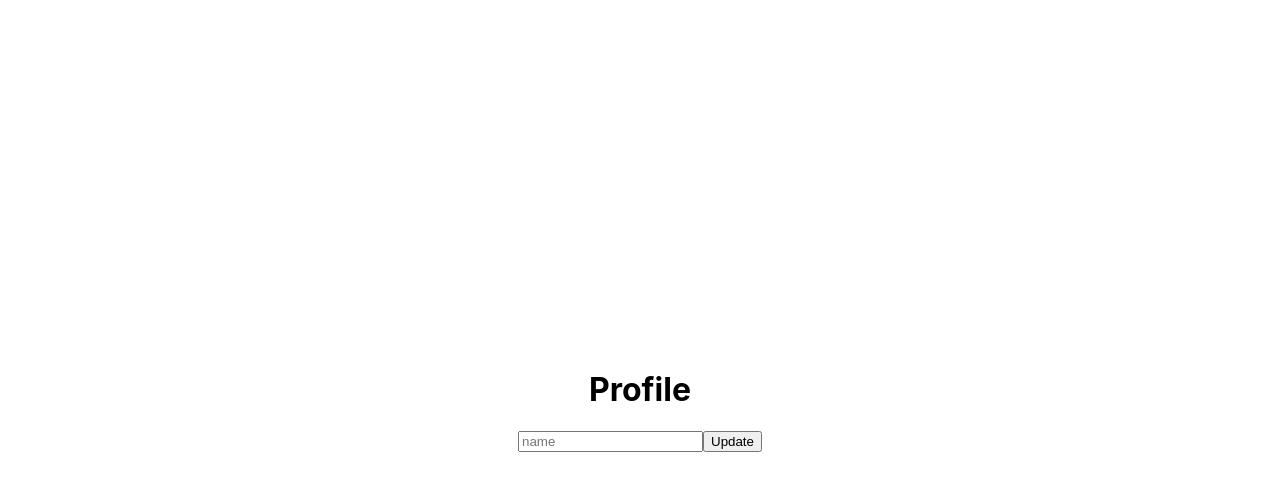
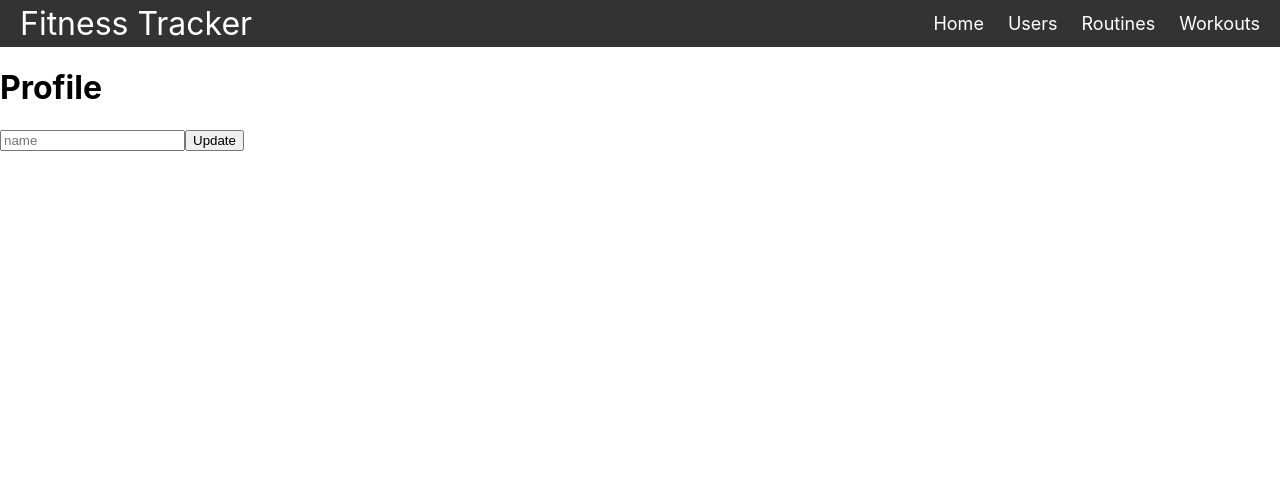
Before and after one commit to Safi0919/Fitness_Tracker, a React (Create React App) app in the folder client/: page /login in a window 1280 px wide. Shown: the top 490 px of the page. Built offline with nearby package versions, Linux system fonts and the light colour scheme.

Commit message:
Created Navigation Bar

```diff
--- a/client/src/App.js
+++ b/client/src/App.js
@@ -1,20 +1,20 @@
 import {
-  BrowserRouter,
   Routes,
   Route,
 } from "react-router-dom"
 import Workouts from "./pages/Workouts";
 import Update from "./pages/Update";
 import Add from "./pages/Add";
-import Home from "./pages/Home";
 import Welcome from "./pages/Welcome";
 import Profile from "./pages/Profile";
 import "./style.css"
+import Navbar from "./navbar";
 
 function App() {
   return (
-    <div className="App">
-      <BrowserRouter>
+    <>
+    <Navbar />
+    <div className="container">
         <Routes>
           <Route path="/" element={<Welcome/>}></Route>
           <Route path="/workouts" element={<Workouts/>}/>
@@ -23,8 +23,8 @@ function App() {
           <Route path="/workouts/update/:id" element={<Update/>}/>
           <Route path=":id/" element={<Profile/>}/>
         </Routes>
-      </BrowserRouter>
     </div>
+    </>
   );
 }
 
--- a/client/src/index.js
+++ b/client/src/index.js
@@ -3,11 +3,14 @@ import ReactDOM from 'react-dom/client';
 import './index.css';
 import App from './App';
 import reportWebVitals from './reportWebVitals';
+import {BrowserRouter} from "react-router-dom"
 
 const root = ReactDOM.createRoot(document.getElementById('root'));
 root.render(
   <React.StrictMode>
+    <BrowserRouter>
     <App />
+    </BrowserRouter>
   </React.StrictMode>
 );
 
--- /dev/null
+++ b/client/src/navbar.js
@@ -0,0 +1,20 @@
+import { Link, NavLink } from "react-router-dom"
+
+// Navigation Bar
+// Add any active links inside <ul>
+export default function Navbar() {
+    return (
+    <nav className="nav">
+        <Link to="/" className="site-title">
+            Fitness Tracker
+        </Link>
+
+        <ul>
+        <NavLink to="/">Home</NavLink>
+        <NavLink to="/users">Users</NavLink>
+        <NavLink to="/routines">Routines</NavLink>
+        <NavLink to="/workouts">Workouts</NavLink>
+        </ul>
+    </nav>
+    )
+}
--- a/client/src/style.css
+++ b/client/src/style.css
@@ -1,3 +1,52 @@
+* {
+    box-sizing: border-box;
+}
+
+body {
+    margin: 0;
+}
+
+/* Navigation Bar css */
+.nav {
+    background-color: #333;
+    color: white;
+    display: flex;
+    justify-content: space-between;
+    align-items: stretch;
+    gap: 32px;
+    padding: 0px 16px;
+}
+
+.site-title {
+    font-size: 32px;
+}
+
+.nav ul {
+    padding: 0;
+    margin: 0;
+    list-style: none;
+    display: flex;
+    gap: 16px;
+    font-size: 18px;
+}
+
+.nav a {
+    color: inherit;
+    text-decoration: none;
+    height: 100%;
+    display: flex;
+    align-items: center;
+    padding: 4px;
+}
+
+.nav li.active {
+    background-color: #555;
+}
+
+.nav li:hover {
+    background-color: #777;
+}
+
 .App{
     height: 100vh;
     padding: 0px 100px;
```
